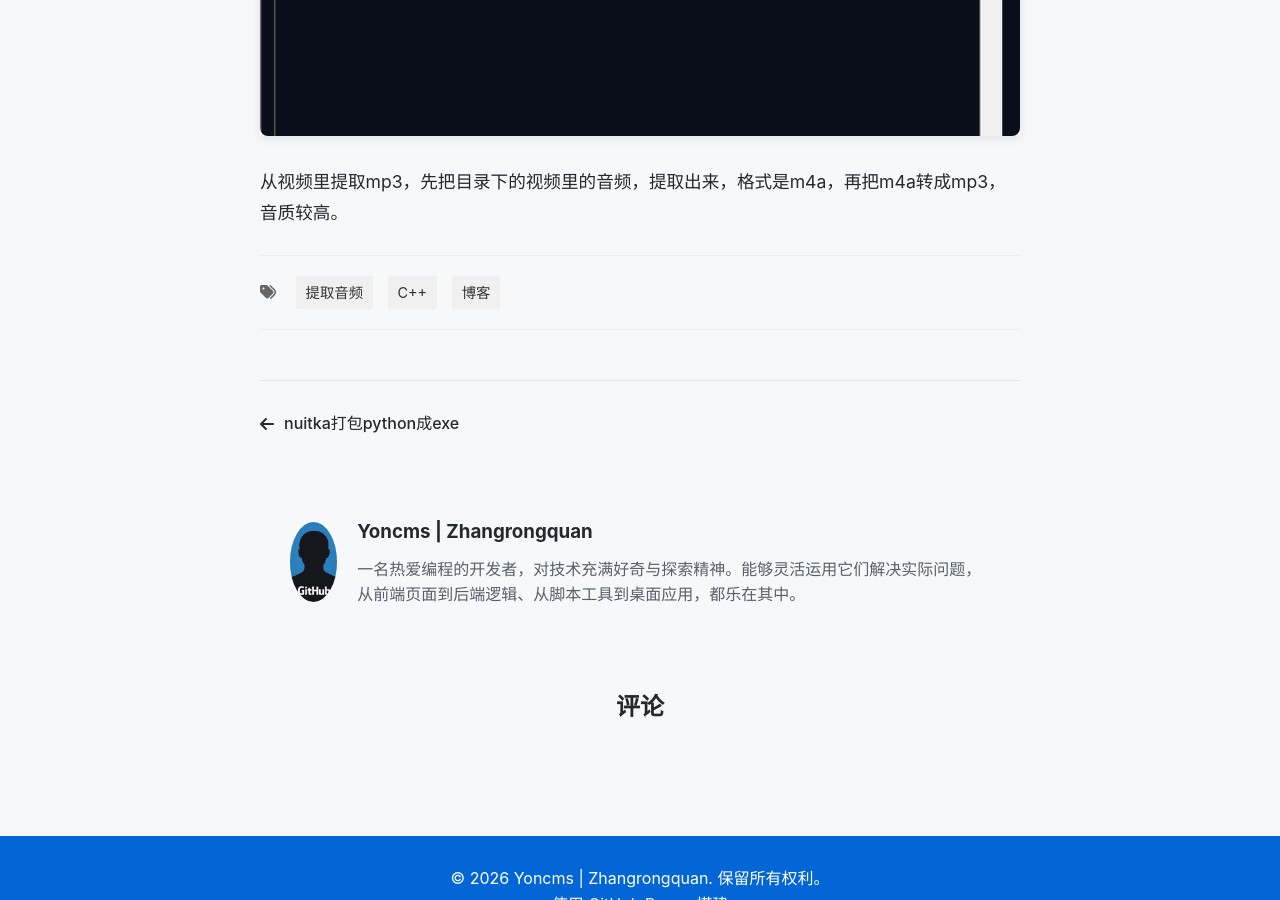
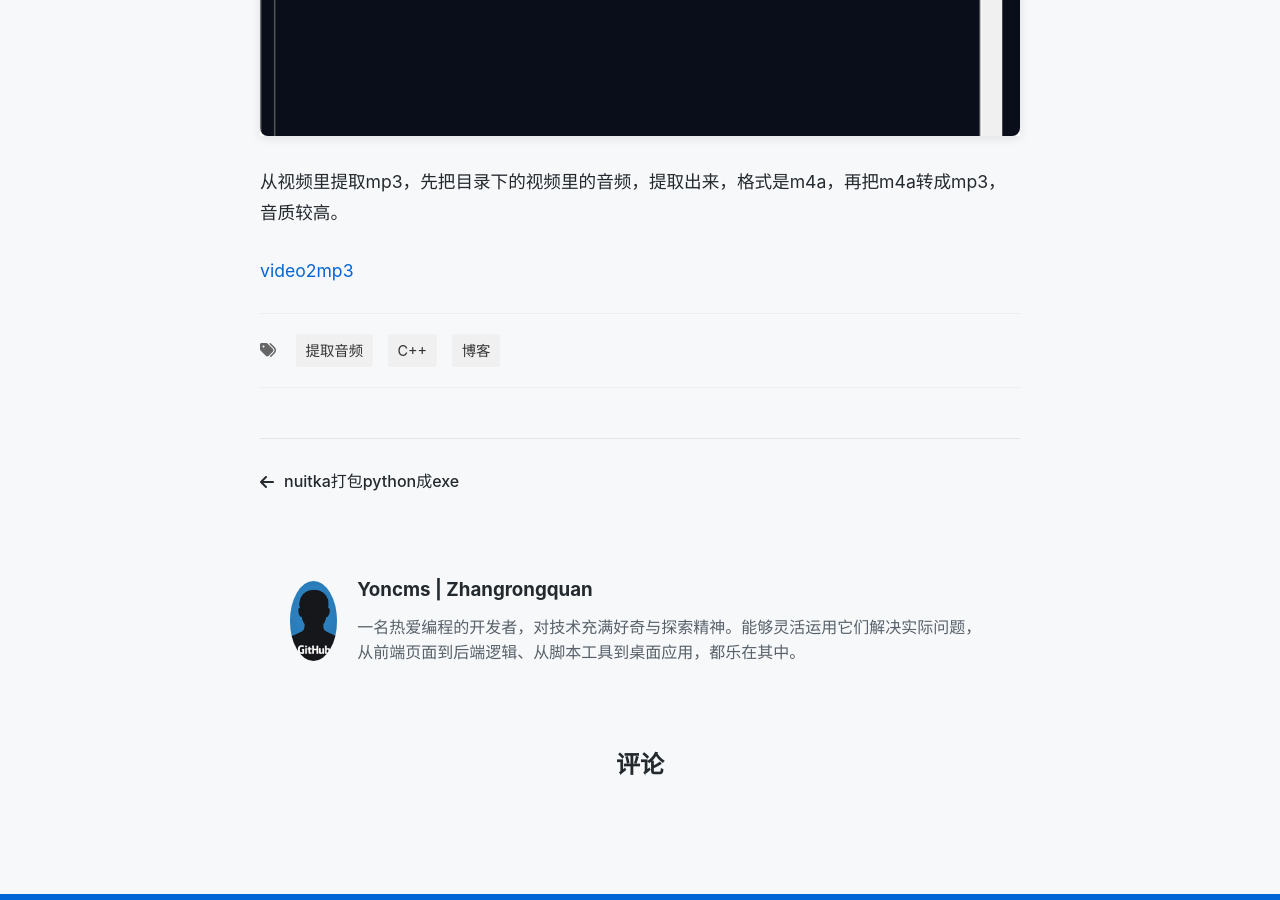
Before and after one commit to Yoncms/yoncms.github.io, a Jekyll site: the page built from _posts/2026-08-19-video-to-mp3.md, in a window 1280 px wide and 900 px high, scrolled down 663 px. Built offline with Jekyll 4.4.1, drawn with Linux system fonts in a browser that asks for light colours; comment, search, counter and statistics services are not loaded.

Commit message:
Update 2026-08-19-video-to-mp3.md

```diff
--- a/_posts/2026-08-19-video-to-mp3.md
+++ b/_posts/2026-08-19-video-to-mp3.md
@@ -6,4 +6,7 @@ categories: 技术
 tags: [提取音频, C++, 博客]
 featured_image: /assets/images/article49.jpg
 ---
-从视频里提取mp3，先把目录下的视频里的音频，提取出来，格式是m4a，再把m4a转<!--more-->成mp3，音质较高。
+从视频里提取mp3，先把目录下的视频里的音频，提取出来，格式是m4a，再把m4a转<!--more-->成mp3，音质较高。<!--more-->
+
+
+<a href="https://github.com/Yoncms/video2mp3">video2mp3</a>
```
